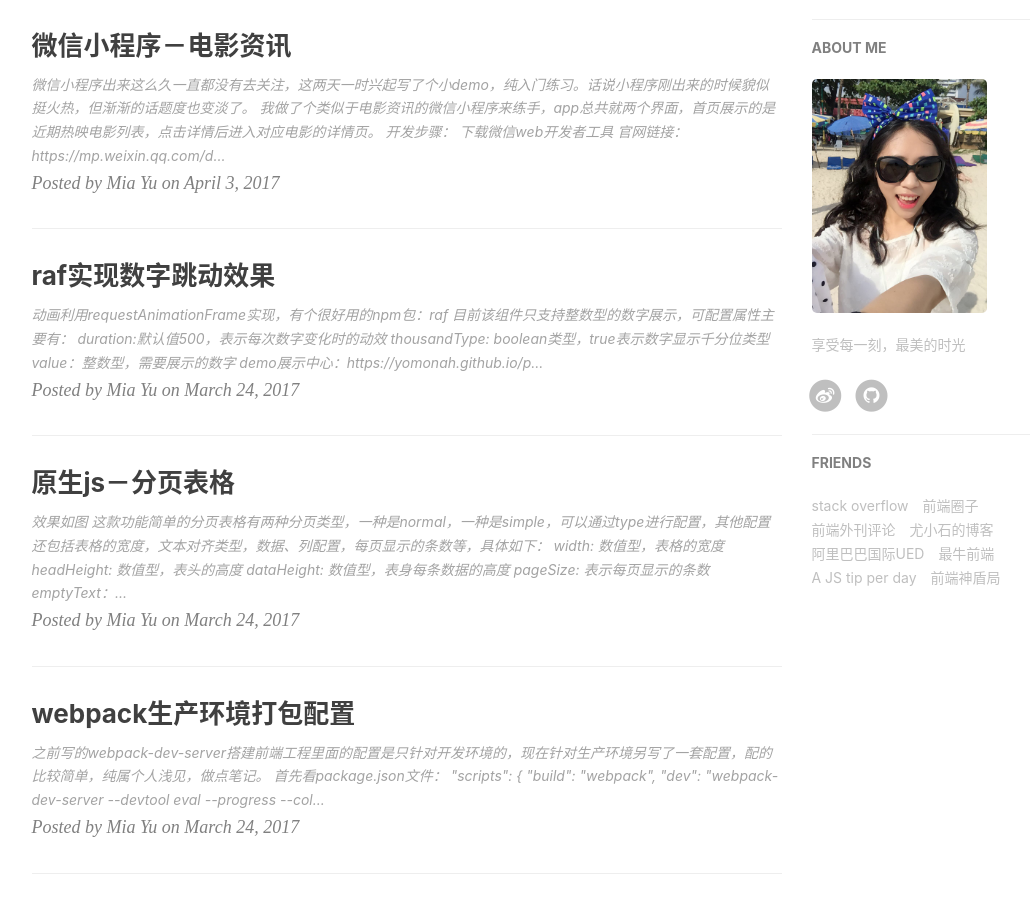
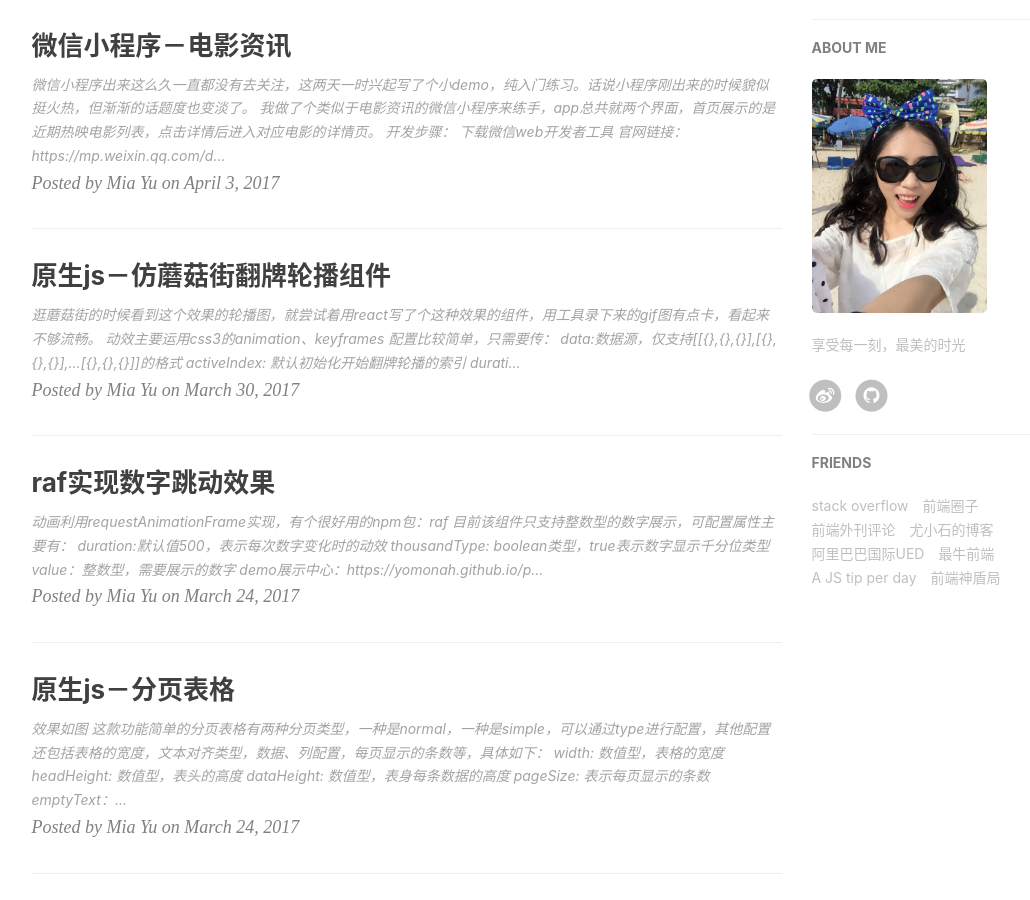
Before and after one commit to yomonah/yomonah.github.io, a Jekyll site: the page built from index.html, in a window 1280 px wide and 900 px high, scrolled down 439 px. Shown: the whole window, without its empty margins (136-1166 px from the left). Built offline with Jekyll 4.4.1, drawn with Linux system fonts in a browser that asks for light colours; nearby versions of some CDN libraries; the list of posts is cut into pages by our own code; some of the changed text lies outside the part shown.

Commit message:
add article

````diff
--- /dev/null
+++ b/_posts/2017-03-30-card-banner.md
@@ -0,0 +1,35 @@
+---
+layout:     post
+title:      "原生js－仿蘑菇街翻牌轮播组件"
+date:       2017-3-30 19:20:00
+author:     "Mia Yu"
+catalog: 	true
+tags:
+    - js
+---
+
+![](https://yomonah.github.io/img/card-banner/card.gif)
+
+逛蘑菇街的时候看到这个效果的轮播图，就尝试着用react写了个这种效果的组件，用工具录下来的gif图有点卡，看起来不够流畅。
+
+动效主要运用css3的animation、keyframes
+配置比较简单，只需要传：
+```
+data:数据源，仅支持[[{},{},{}],[{},{},{}],...[{},{},{}]]的格式
+activeIndex: 默认初始化开始翻牌轮播的索引
+duration: 隔多长时间进行一次翻牌轮播，数值型，单位是秒
+transitionDuration: 每次翻牌的动画时长，数值型，单位是秒
+```
+
+做完以后发现一个大问题，图片加载有些迟缓，翻牌效果就会不流畅，因为我放了超高清大图，后来调整了图片大小，尽量压缩图片，效果就好一些了，不过初次在浏览器中打开，图片尚未缓存时，还是会有些不流畅，上网查了下图片优化方案：
+>压缩图片
+实用矢量图代替位图
+不同场景选择合适的图片格式
+图片懒加载
+图片预加载
+
+根据我的业务场景，需要将图片做预加载处理，有点忙，以后再做优化。
+
+demo展示中心：https://yomonah.github.io/project/app.html#/card-banner
+
+源码：https://github.com/yomonah/react-demo/tree/master/src/components/card_banner
````
Also changed, not shown: _posts/2017-04-03-wx-app.md (+3 -0 lines), img/article-img/card-banner/card.gif (added).
